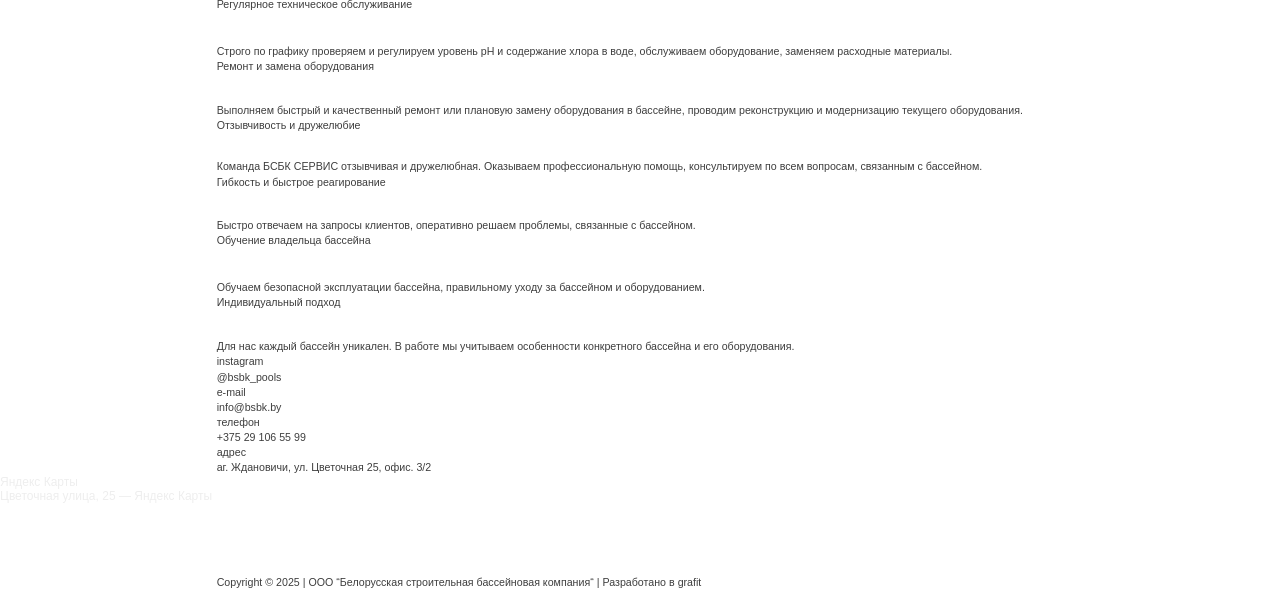
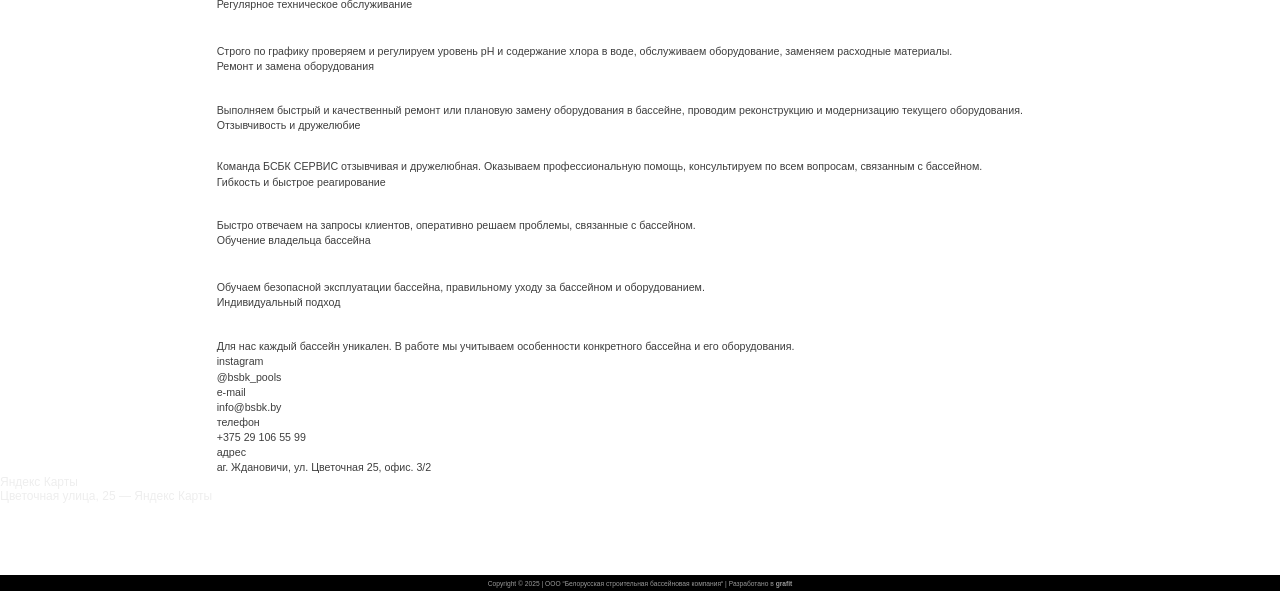
Before and after one commit to internetsozdateli/bsbk, a website built with Vite: page index.html in a window 1280 px wide. Shown: the part 9590-10181 px from the top of the page. Built offline with nearby package versions, Linux system fonts and the light colour scheme; files whose address does not match are found by name.

Commit message:
Стилизовать footer

```diff
--- /dev/null
+++ b/src/scss/layout/_footer.scss
@@ -0,0 +1,20 @@
+.footer {
+  background: #000;
+  &__container {
+    padding-top: 0.38rem;
+    padding-bottom: 0.38rem;
+  }
+  &__copyright {
+    font-size: 0.625rem;
+    line-height: normal;
+    color: #999;
+    text-align: center;
+    a {
+      font-weight: 700;
+      transition: 0.3s all;
+      &:hover {
+        color: #fff;
+      }
+    }
+  }
+}
--- a/src/scss/style.scss
+++ b/src/scss/style.scss
@@ -13,5 +13,6 @@
 
 @import 'layout/container';
 @import 'layout/header';
+@import 'layout/footer';
 
 @import 'pages/page';
```
